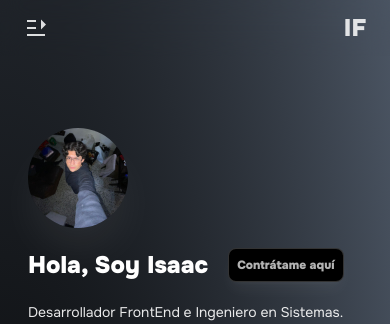
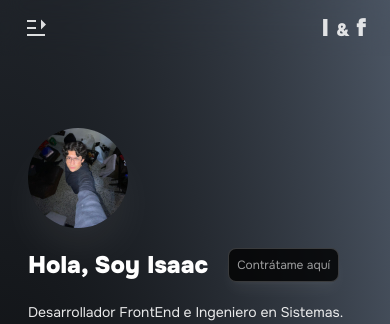
Before and after one commit to Hypeyiii/react_portfolio, a React (Vite) app: page / in a window 390 px wide. Shown: the top 324 px of the page. Built offline with nearby package versions, Linux system fonts and the light colour scheme.

Commit message:
adding new image on about me modal

```diff
--- a/src/App.jsx
+++ b/src/App.jsx
@@ -15,6 +15,7 @@ import Introduction from './Introduction.jsx';
 import firstProject from './assets/Project-1.png'
 import secondProject from './assets/Project-2.png'
 import modalavatar from './assets/modalavatar.jpg'
+import coupleavatar from './assets/coupleavatar.jpg'
 import Java from './assets/java.svg'
 import react from './assets/react.svg'
 import NeatBeans from './assets/netbeans.svg'
@@ -93,7 +94,6 @@ function App() {
         <MenuModal
         onClick={handleMenuModal}
         buttonsvg={isMenu ? <RiMenuFoldLine className='size-6'/> : <RiMenuUnfoldFill className='size-6'/>}
-        text={isMenu ? "" : "IF"}
         containerClass={`${isMenu ? "bg-transparent" : "backdrop-blur-md"} ${darkMode ? "text-black" : "text-white/85"}`}
         onClose={handleMenuModal}
         home={languageMode ? "Home" : "Inicio"}
@@ -147,7 +147,6 @@ function App() {
       nameClass={`${darkMode ? "text-black" : "text-white"}`}
       nameText={languageMode ? "Hello, I'm Isaac" : "Hola, Soy Isaac"}
       hireText={languageMode ? "Hire me here" : 'Contrátame aquí'}
-      hireClass={`${darkMode ? "hover:bg-black/70" : "hover:bg-white/5"}`}
       introductionClass={`${darkMode ? "text-black/90" : "text-white/90"}`}
       introductionText={languageMode ?
         "FrontEnd Developer and Systems Engineer. From Nuevo León, Mexico. Contributing to the Development and Programming of Web Applications."
@@ -173,7 +172,7 @@ function App() {
           secondTimeText={languageMode ? "December, 2021" : "Diciembre, 2021"}
           secondTitleText={languageMode ? "Start of Web Development" : "Inicio del Desarrollo Web"}
           secondDescriptionText={languageMode ?
-            "I started to delve into the world of Web Development, taking courses and learning technologies in a didactic manner."
+            "I started to delve into the world of Web Development, taking courses and learning technologies in a didactic way."
             :
             "Empecé a adentrarme en el mundo del Desarrollo Web, cursando materias y aprendiendo Tecnologías didacticamente."
           }
@@ -335,9 +334,7 @@ function App() {
         bgClass={`${darkMode ? "opacity-95 bg-gradient-to-tr from-slate-600 via-black to-slate-600" :
         "opacity-80 bg-gradient-to-br from-slate-900 via-white to-slate-900"}`}
   >
-        <img src={
-          darkMode ? avatar : modalavatar
-        } alt ="Imagen" className={`rounded-full size-40 md:size-48 float-right`}/>
+        <img src={coupleavatar} alt ="Imagen" className={`rounded-full size-40 md:size-48`}/>
     </AboutMeModal>
   )}
   </div>
--- a/src/Introduction.jsx
+++ b/src/Introduction.jsx
@@ -17,9 +17,9 @@ function Introduction ({ nameText, nameClass, hireText, hireClass, introductionC
             {nameText}
           </h1>
             <a href="https://www.linkedin.com/in/isaac-frias-56002428a/" target="_blank" rel="noopener noreferrer"
-             className={`p-2 border rounded-lg shadow-lg shadow-white/5 bg-black border-white/20 text-white text-xs
-                        transition-all duration-300 md:font-semibold active:scale-105 active:duration-75 font-semibold text-white/70
-                        hover:text-white ${hireClass}`}>
+             className={`p-2 border rounded-lg shadow-lg shadow-white/5 bg-black/80 border-white/20 text-xs
+                        transition-all duration-300 active:scale-105 active:duration-75  text-white/60
+                        hover:text-white hover:bg-black`}>
                 {hireText}
             </a >
         </div>
@@ -41,7 +41,7 @@ function Introduction ({ nameText, nameClass, hireText, hireClass, introductionC
                   <FaGithub className='size-[15px]' alt="Icon"/>
                 </ButtonCompany>
                 <ButtonCompany
-                  href={"sip:isaac.friaslns@uanl.edu.mx"}
+                  href={"isaac.friaslns@uanl.edu.mx"}
                   className={`${companyButtonClass}`}
                   contactBy="Teams">
                   <SiMicrosoftteams className='size-[15px]' alt="Icon"/>
--- a/src/hooks/MenuModal.jsx
+++ b/src/hooks/MenuModal.jsx
@@ -1,6 +1,6 @@
 
-function MenuModal({onClick, onClose,  isMenu, home, education, technologies, projects, handleDarkMode, handleLanguage, darkmodeLogo,
-                   languageLogo, buttonsvg, text, containerClass, listHover}){
+function MenuModal({onClick, onClose, home, education, technologies, projects, handleDarkMode, handleLanguage, darkmodeLogo,
+                   languageLogo, buttonsvg, containerClass, listHover}){
   return(
     <>
      <div className={`${containerClass} fixed w-full h-[56px] flex flex-row justify-between items-center px-6`}>
@@ -8,7 +8,7 @@ function MenuModal({onClick, onClose,  isMenu, home, education, technologies, pr
             {buttonsvg}
           </button>
           <h1 className='text-2xl font-bold animate-pulse'>
-            {text}
+            I <span className="text-lg">&</span> f
           </h1>
           </div>
             <div className='entrance menu h-screen w-screen hidden fixed'
```
Also changed, not shown: src/assets/coupleavatar.jpg (added).
